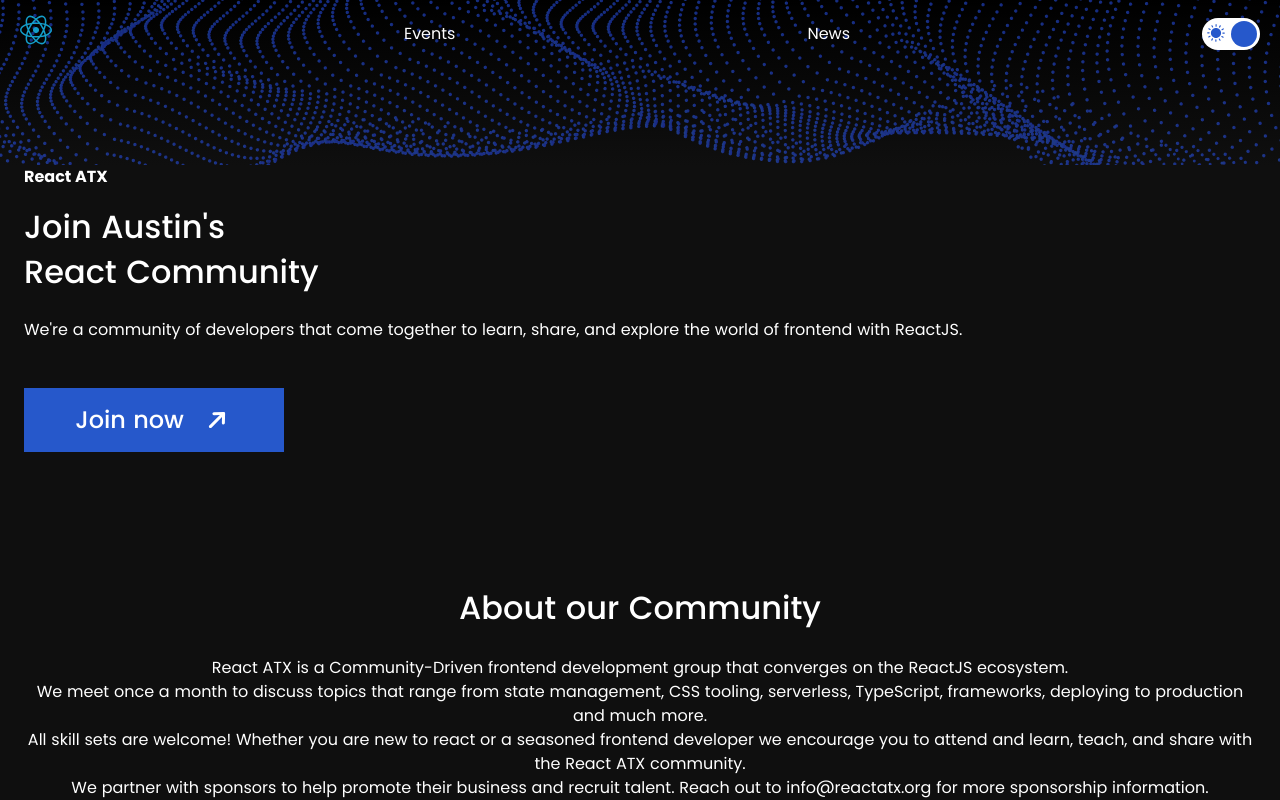
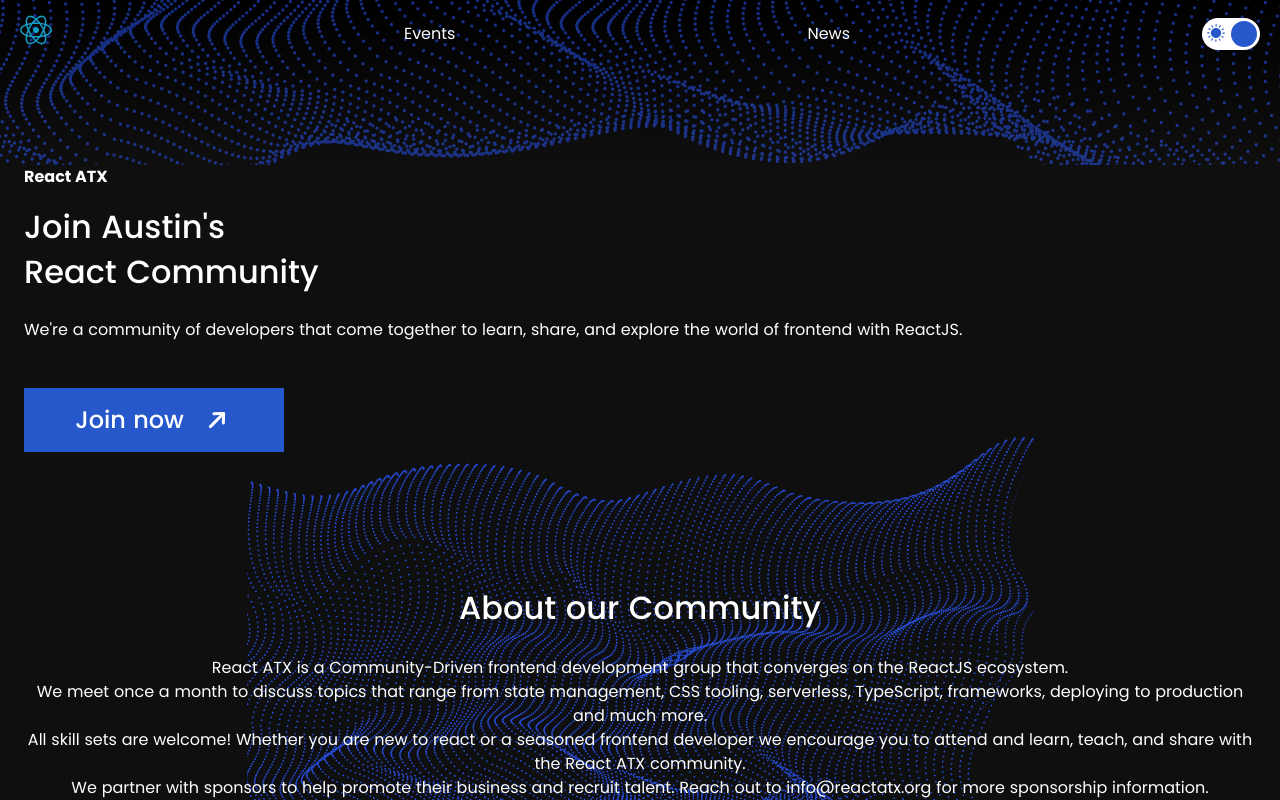
Before and after one commit to web-fountain/react-atx, a Next.js app: page / in a window 1280 px wide. Shown: the top 800 px of the page. Built offline with nearby package versions, Linux system fonts and the light colour scheme.

Commit message:
update css

```diff
--- a/src/app/(landingPage)/page.tsx
+++ b/src/app/(landingPage)/page.tsx
@@ -7,6 +7,8 @@ import Speakers from './Speakers';
 import Partnerships from './Partnerships';
 import AboutUs from './AboutUs';
 
+import styles from './styles.module.css';
+
 
 const metadata = {
   title: 'React ATX | Home'
@@ -14,7 +16,7 @@ const metadata = {
 
 function Home() {
   return (
-    <main className="main-layout">
+    <main className={`main-layout ${styles['page-layout']}`}>
       <Hero />
       <Community />
       <Join />
--- a/src/app/(landingPage)/styles.module.css
+++ b/src/app/(landingPage)/styles.module.css
@@ -1,4 +1,4 @@
-.main-layout {
+.page-layout {
   background-image: var(--body-bg-image);
   background-repeat: no-repeat;
   background-position: 50% 6.8%;
--- a/src/app/layout.tsx
+++ b/src/app/layout.tsx
@@ -18,7 +18,7 @@ function RootLayout({ children }: { children: ReactNode }) {
         <link rel="apple-touch-icon" href="/favicon/apple-touch-icon.png" />
         <link rel="manifest" href="favicon/manifest.webmanifest" />
 
-        <style>@layer fonts, resets, base, layout, theme, page;</style>
+        <style>@layer fonts, resets, base, layout, theme;</style>
       </head>
       <body>
         <Header />
```
